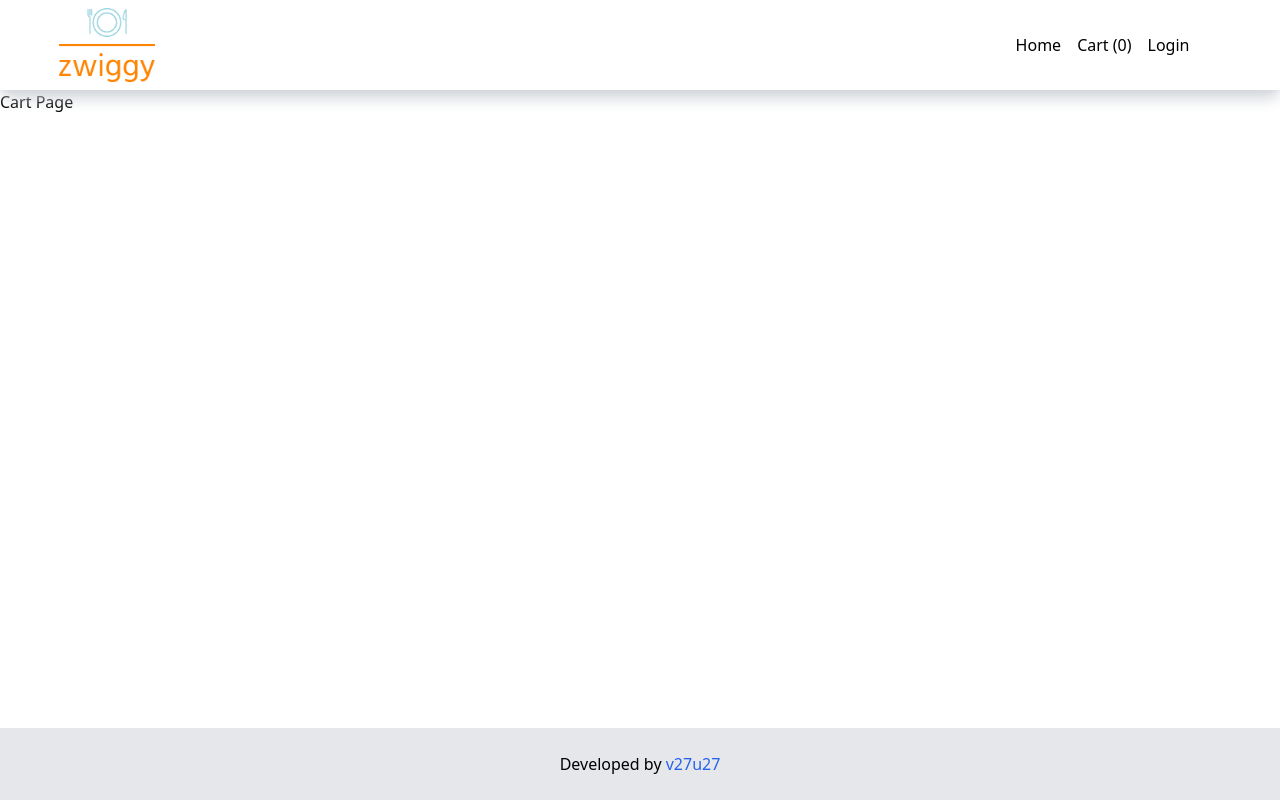
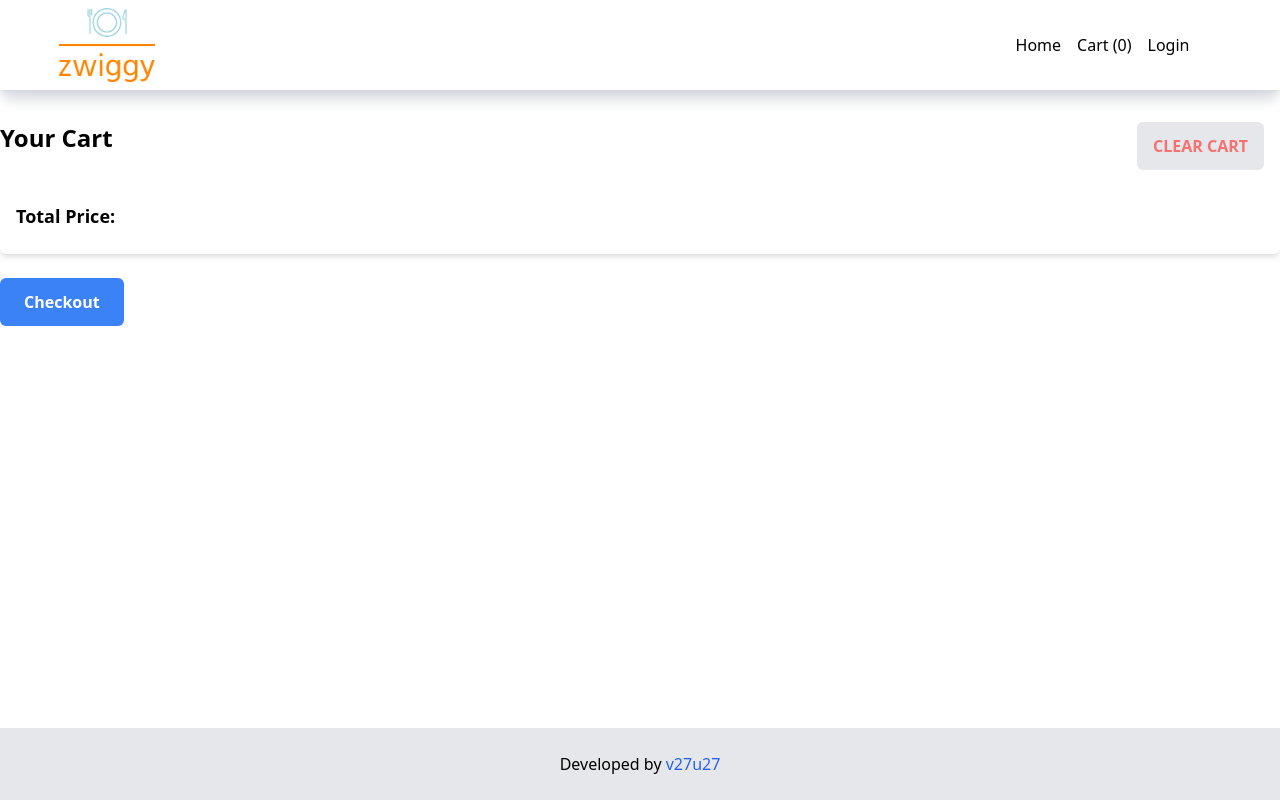
Before and after one commit to v27u27/zwiggy-food, a React (Vite) app: page /cart in a window 1280 px wide. Built offline with nearby package versions, Linux system fonts and the light colour scheme.

Commit message:
Added add to cart functionality using Redux-Toolkit and React-Redux

```diff
--- a/package.json
+++ b/package.json
@@ -11,8 +11,10 @@
     "preview": "vite preview"
   },
   "dependencies": {
+    "@reduxjs/toolkit": "^2.0.1",
     "react": "^18.2.0",
     "react-dom": "^18.2.0",
+    "react-redux": "^9.0.4",
     "react-router-dom": "^6.20.1"
   },
   "devDependencies": {
--- a/src/App.jsx
+++ b/src/App.jsx
@@ -3,17 +3,21 @@ import Footer from "./components/Footer.jsx";
 import { Outlet } from "react-router-dom";
 import { UserContext } from "./utils/UserContext.js";
 import { useState } from "react";
+import { Provider } from "react-redux";
+import { store } from "./utils/store.js";
 
 const App = () => {
   const [userName, setUserName] = useState(null);
   return (
-    <UserContext.Provider value={{ loggedInUser: userName, setUserName }}>
-      <div className="flex min-h-screen flex-col">
-        <Header />
-        <Outlet />
-        <Footer />
-      </div>
-    </UserContext.Provider>
+    <div className="flex min-h-screen flex-col">
+      <Provider store={store}>
+        <UserContext.Provider value={{ loggedInUser: userName, setUserName }}>
+          <Header />
+          <Outlet />
+          <Footer />
+        </UserContext.Provider>
+      </Provider>
+    </div>
   );
 };
 
--- a/src/components/Cart.jsx
+++ b/src/components/Cart.jsx
@@ -1,4 +1,36 @@
+import { useSelector } from "react-redux";
+import CartItems from "./CartItems.jsx";
+
 const Cart = () => {
-  return <div className="flex-1">Cart Page</div>;
+  const cartItems = useSelector((store) => store.cart.items);
+  return (
+    <div className="flex-1">
+      <div className="container mx-auto mt-8">
+        <div className="mx-auto mb-4 flex justify-between">
+          <h1 className="mb-4 text-2xl font-semibold">Your Cart</h1>
+          <button
+            className="bg-gray-200 text-red-400 font-semibold px-4 py-2 rounded-md mr-4 hover:bg-gray-500 focus:outline-none
+        transition duration-300 ease-in-out transform hover:scale-105 active:bg-gray-700 active:scale-95"
+          >
+            CLEAR CART
+          </button>
+        </div>
+        {cartItems.map((item) => (
+          <CartItems key={item.id} item={item} />
+        ))}
+
+        <div className="mb-6 rounded-md bg-white p-4 shadow-md">
+          <p className="mb-2 text-lg font-semibold">Total Price: </p>
+        </div>
+
+        <button
+          className="bg-blue-500 text-white font-semibold px-6 py-3 rounded-md hover:bg-blue-500 focus:outline-none
+        transition duration-300 ease-in-out transform hover:scale-105 active:bg-gray-700 active:scale-95"
+        >
+          Checkout
+        </button>
+      </div>
+    </div>
+  );
 };
 export default Cart;
--- /dev/null
+++ b/src/components/CartItems.jsx
@@ -0,0 +1,36 @@
+import { restaurantImageCDNUrl } from "../utils/constants.js";
+import zwiggyLogo from "/png-zwiggy-logo.png";
+
+const CartItems = ({ item }) => {
+  return (
+    <div>
+      <div className="mb-2 rounded-md bg-gray-50 p-2 shadow-md hover:bg-gray-200">
+        <div className="flex items-center justify-between">
+          <div className="flex items-center">
+            <div className="relative col-span-3 m-auto flex h-28 w-36 items-center justify-center overflow-hidden rounded-lg">
+              <img
+                className="h-auto w-full object-cover object-center"
+                src={
+                  item?.imageId
+                    ? restaurantImageCDNUrl + item?.imageId
+                    : zwiggyLogo
+                }
+              />
+            </div>
+            <div className="px-6">
+              <h2 className="text-lg font-semibold">{item?.name}</h2>
+              <p className="text-gray-500">
+                {"₹"}
+                {item.price ? item.price / 100 : item.defaultPrice / 100}
+              </p>
+            </div>
+          </div>
+          <button className="text-red-500 hover:text-red-700 focus:outline-none">
+            Remove
+          </button>
+        </div>
+      </div>
+    </div>
+  );
+};
+export default CartItems;
--- a/src/components/Header.jsx
+++ b/src/components/Header.jsx
@@ -2,9 +2,11 @@ import logo from "/png-zwiggy-logo.png";
 import { Link } from "react-router-dom";
 import { useContext } from "react";
 import { UserContext } from "../utils/UserContext.js";
+import { useSelector } from "react-redux";
 
 const Header = () => {
   const { loggedInUser, setUserName } = useContext(UserContext);
+  const cartItems = useSelector((store) => store.cart.items);
   const handleLogout = () => {
     setUserName(null);
   };
@@ -32,7 +34,7 @@ const Header = () => {
             <Link to={"/cart"}>
               <li className="flex rounded-md px-2 py-2 font-medium hover:bg-gray-200">
                 {" "}
-                Cart (0)
+                Cart ({cartItems.length})
               </li>
             </Link>
             <div>
--- a/src/components/MenuItem.jsx
+++ b/src/components/MenuItem.jsx
@@ -1,10 +1,16 @@
 import { restaurantImageCDNUrl } from "../utils/constants.js";
 import zwiggyLogo from "/png-zwiggy-logo.png";
+import { useDispatch } from "react-redux";
+import { addToCart } from "../utils/cartSlice.js";
 
 const MenuItem = ({ item }) => {
+  const dispatch = useDispatch();
+  const handleAddToCart = () => {
+    dispatch(addToCart(item));
+  };
   return (
     <div>
-      <div className="flex grid  hover:bg-gray-200 grid-cols-9 justify-between rounded-b-sm border-b-2 p-4">
+      <div className="flex grid grid-cols-9 justify-between rounded-b-sm border-b-2 p-4 hover:bg-gray-200">
         <div className="col-span-6 p-2 font-medium">
           <div className="start-0">{item?.name}</div>
           <div>
@@ -20,7 +26,11 @@ const MenuItem = ({ item }) => {
               item?.imageId ? restaurantImageCDNUrl + item?.imageId : zwiggyLogo
             }
           />
-          <button className="absolute bottom-0 border-2 border-green-600 bg-white px-6 py-2 text-green-600 hover:bg-gray-100">
+          <button
+            onClick={handleAddToCart}
+            className="absolute bottom-0 border-2 border-green-600 bg-white px-6 py-2 text-green-600 hover:bg-gray-100
+            transition duration-300 ease-in-out transform hover:scale-105 active:bg-gray-700 active:scale-95"
+          >
             ADD&nbsp;&nbsp;+
           </button>
         </div>
--- a/src/components/RestaurantItems.jsx
+++ b/src/components/RestaurantItems.jsx
@@ -22,7 +22,7 @@ const RestaurantItems = ({ showIndex, setShowIndex, menuItemCards, index }) => {
           <div className="font-bold text-md">
             {title} ({itemCards.length})
           </div>
-          <div>⌄</div>
+          <div>⌄</div>`
         </div>
         <div className="px-1">
           <div className="rounded-b-lg bg-gray-100">
--- /dev/null
+++ b/src/utils/cartSlice.js
@@ -0,0 +1,23 @@
+import { createSlice } from "@reduxjs/toolkit";
+
+const initialState = {
+  items: [],
+};
+const cartSlice = createSlice({
+  name: "cart",
+  initialState,
+  reducers: {
+    addToCart: (state, action) => {
+      state.items.push(action.payload);
+    },
+    deleteFromCart: (state, action) => {
+      state.items.pop(action.payload);
+    },
+    clearCart: (state) => {
+      state.items.length = 0;
+    },
+  },
+});
+
+export const { addToCart, deleteFromCart, clearCart } = cartSlice.actions;
+export default cartSlice.reducer;
--- /dev/null
+++ b/src/utils/store.js
@@ -0,0 +1,8 @@
+import { configureStore } from "@reduxjs/toolkit";
+import cartReducer from "./cartSlice.js";
+
+export const store = configureStore({
+  reducer: {
+    cart: cartReducer,
+  },
+});
```
Also changed, not shown: 1 other file (tests, documents, lock files or other folders).
